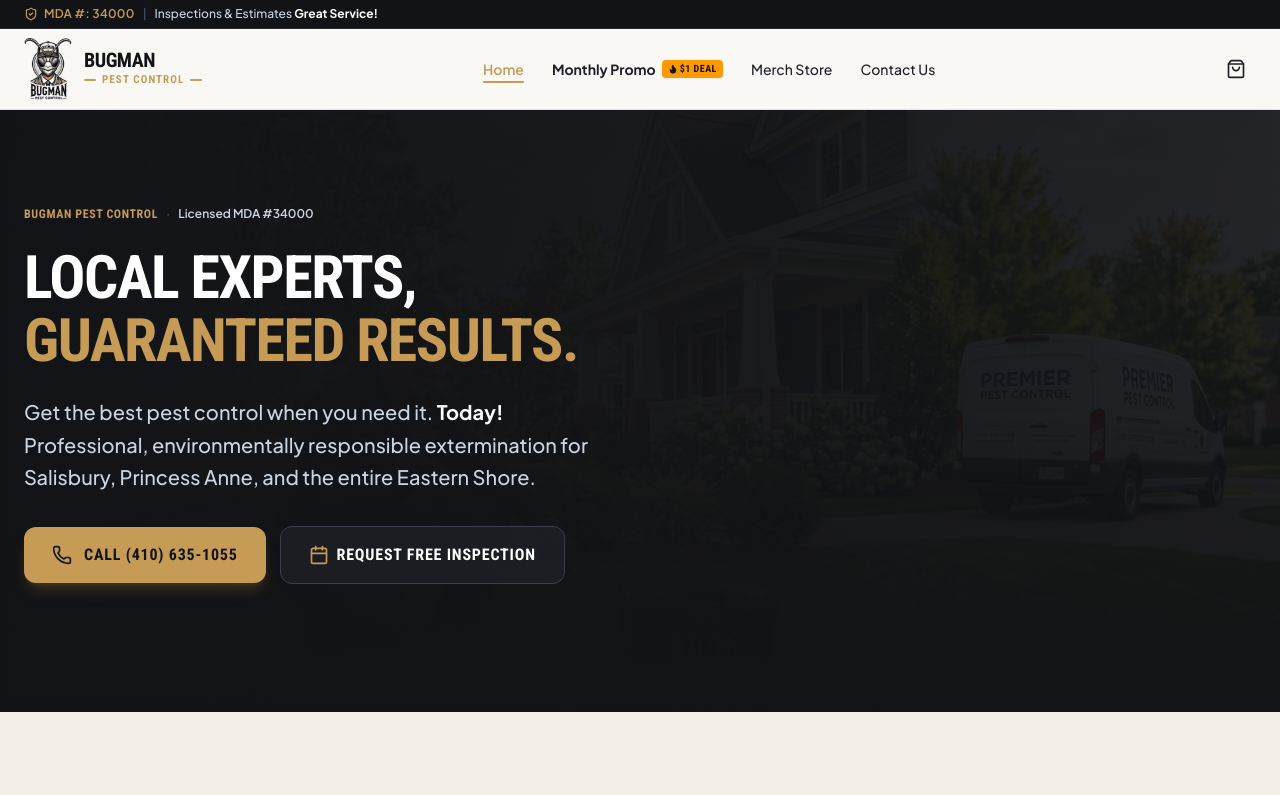
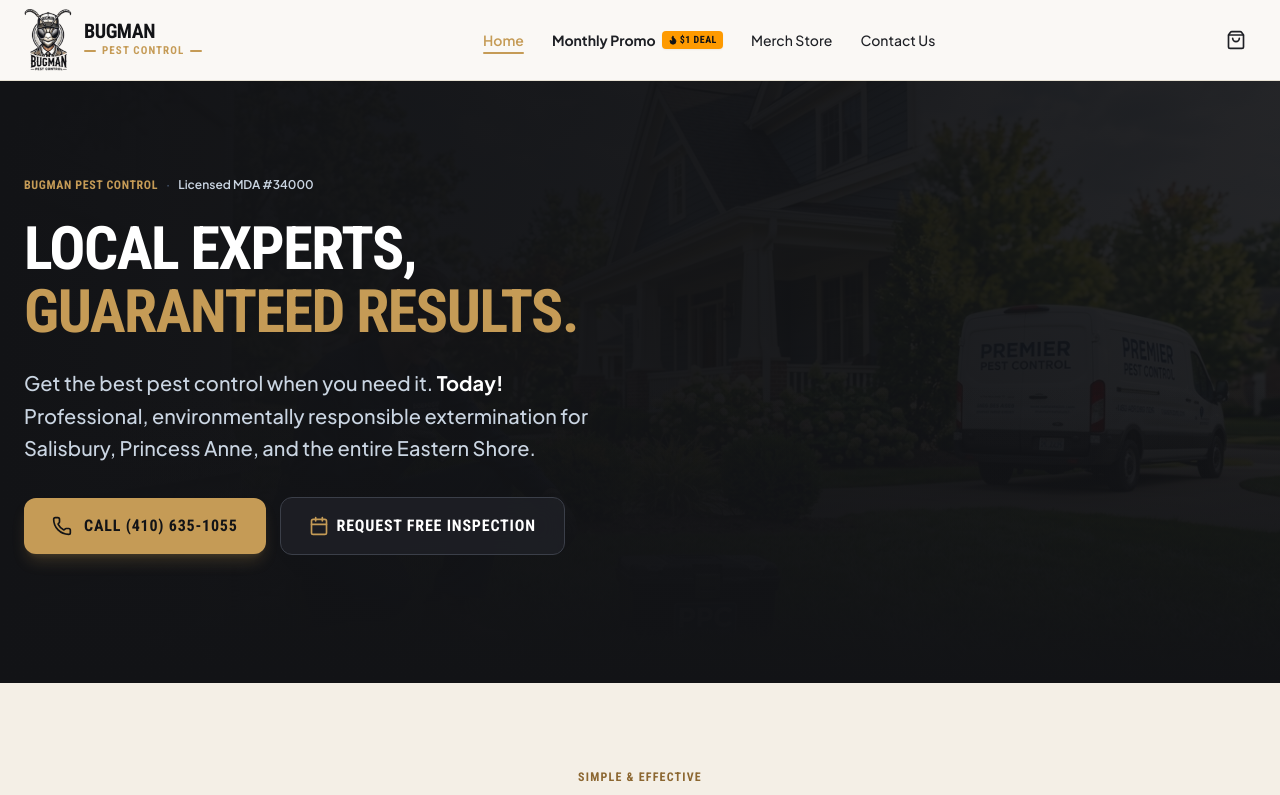
Before and after one commit to bismak02/BugMan, a React (Vite) app: page / in a window 1280 px wide. Shown: the top 795 px of the page. Built offline with nearby package versions, Linux system fonts and the light colour scheme.

Commit message:
feat(navbar): remove utility announcement banner

```diff
--- a/src/components/Navbar.tsx
+++ b/src/components/Navbar.tsx
@@ -1,7 +1,7 @@
 import React, { useState } from 'react';
 import { PageRoute } from '../types';
 import { BugManLogo } from './BugManLogo';
-import { Phone, ShoppingBag, Menu, X, ShieldCheck, Flame } from 'lucide-react';
+import { Phone, ShoppingBag, Menu, X, Flame } from 'lucide-react';
 
 interface NavbarProps {
   currentPage: PageRoute;
@@ -28,22 +28,6 @@
 
   return (
     <header className="sticky top-0 z-40 w-full bg-[#faf8f5]/95 backdrop-blur-md border-b border-[#e8e2d5]">
-      {/* Top utility announcement banner matching the logo's dark charcoal & antique gold */}
-      <div className="bg-[#121316] text-[#e8e2d5] text-xs font-medium py-1.5 px-4 sm:px-6 border-b border-[#252830]">
-        <div className="max-w-7xl mx-auto flex items-center justify-between">
-          <div className="flex items-center gap-2">
-            <span className="inline-flex items-center gap-1.5 text-[#c59b56]">
-              <ShieldCheck className="w-3.5 h-3.5" />
-              <span className="font-semibold tracking-wide">MDA #: 34000</span>
-            </span>
-            <span className="text-slate-600 hidden sm:inline">|</span>
-            <span className="text-slate-300">
-              Inspections &amp; Estimates <strong className="text-white">Great Service!</strong>
-            </span>
-          </div>
-        </div>
-      </div>
-
       {/* Main Navigation Bar — 3-Zone Top Bar Contract */}
       <div className="max-w-7xl mx-auto px-4 sm:px-6 h-20 flex items-center justify-between gap-4">
         {/* Zone 1: Brand Wordmark */}
```
